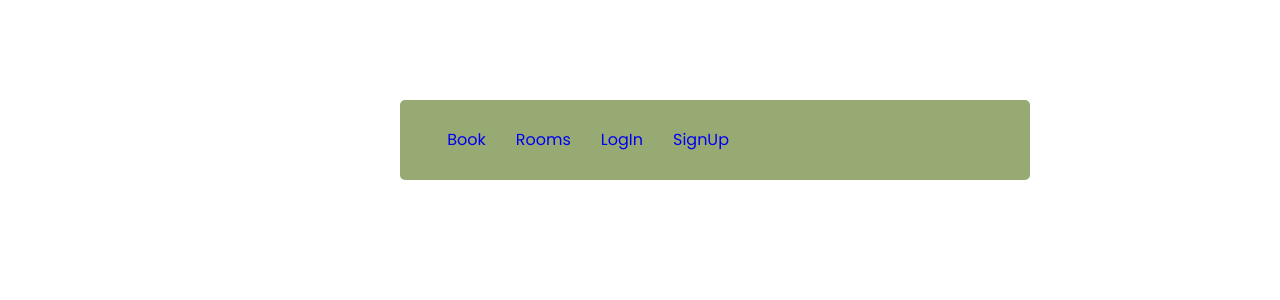
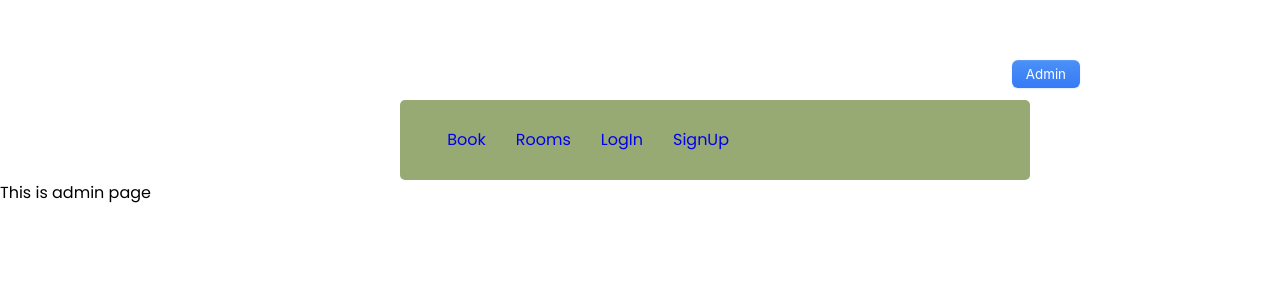
Before and after one commit to kidistamdu/auth-firebase, a React (Create React App) app: page /admin in a window 1280 px wide. Shown: the top 300 px of the page. Built offline with nearby package versions, Linux system fonts and the light colour scheme; no server answers.

Commit message:
add admin button

```diff
--- a/src/App.js
+++ b/src/App.js
@@ -8,6 +8,7 @@ import Rooms from './components/Rooms/Rooms'
 import { AuthContextProvider } from './context/UserAuthContext';
 import Register from './components/Login/Register';
 import BookNow from './Pages/BookNow/BookNow';
+import Admin from './components/Users/Admin';
 
 
 
@@ -26,6 +27,7 @@ const App = () => {
               <Route path="/register" exact element={<Register/>}/>
               <Route path="/rooms" exact element={<Rooms/>}/>
               <Route path="/book" exact element={<BookNow/>}/>
+              <Route path="/admin" exact element={<Admin/>}/>
 
 
             </Routes>
--- a/src/components/NavBar/NavBar.css
+++ b/src/components/NavBar/NavBar.css
@@ -13,6 +13,40 @@
 
 
   }
+
+
+
+
+/* CSS */
+ section form .btn {
+  display: flex;
+  flex-direction: column;
+  align-items: flex-end;
+  padding: 6px 14px;
+  font-family: -apple-system, BlinkMacSystemFont, 'Roboto', sans-serif;
+  border-radius: 6px;
+  border: none;
+  color: #fff;
+  background: linear-gradient(180deg, #4B91F7 0%, #367AF6 100%);
+   background-origin: border-box;
+  box-shadow: 0px 0.5px 1.5px rgba(54, 122, 246, 0.25), inset 0px 0.8px 0px -0.25px rgba(255, 255, 255, 0.2);
+  touch-action: manipulation;
+  margin-top: 10px;
+  position: absolute;
+  right: 200px;
+  top: 50px;
+
+
+
+}
+
+section form .btn:focus {
+  box-shadow: inset 0px 0.8px 0px -0.25px rgba(255, 255, 255, 0.2),
+   0px 0.5px 1.5px rgba(54, 122, 246, 0.25),
+   0px 0px 0px 3.5px rgba(58, 108, 217, 0.5);
+  outline: 0;
+}
+
 
   nav ul li {
     display: inline-block;
--- a/src/components/NavBar/NavBar.js
+++ b/src/components/NavBar/NavBar.js
@@ -5,6 +5,13 @@ import {Link} from "react-router-dom"
 const NavBar = () => {
     return (
         <>
+
+        <section className="users">
+              <form>
+                 <Link to="/admin"><button className="btn">Admin </button> </Link>
+              </form>
+        </section>
+
           <nav className="navbar">
               <div className="container flex_space">
 
--- /dev/null
+++ b/src/components/Users/Admin.js
@@ -0,0 +1,11 @@
+import React from 'react'
+
+const Admin = () => {
+    return (
+        <div>
+            This is admin page
+        </div>
+    )
+}
+
+export default Admin
```
Also changed, not shown: src/components/Users/User.js (added).
